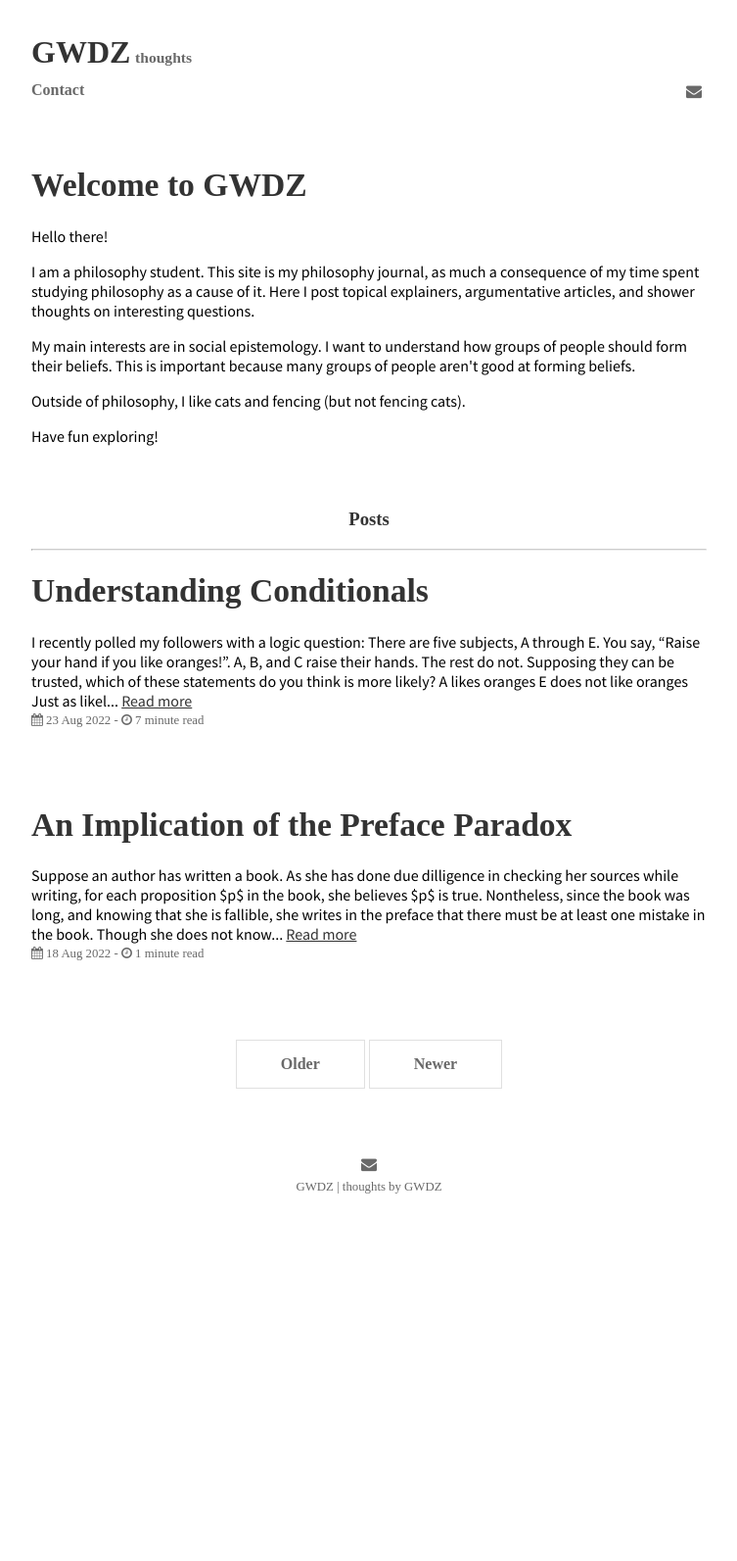
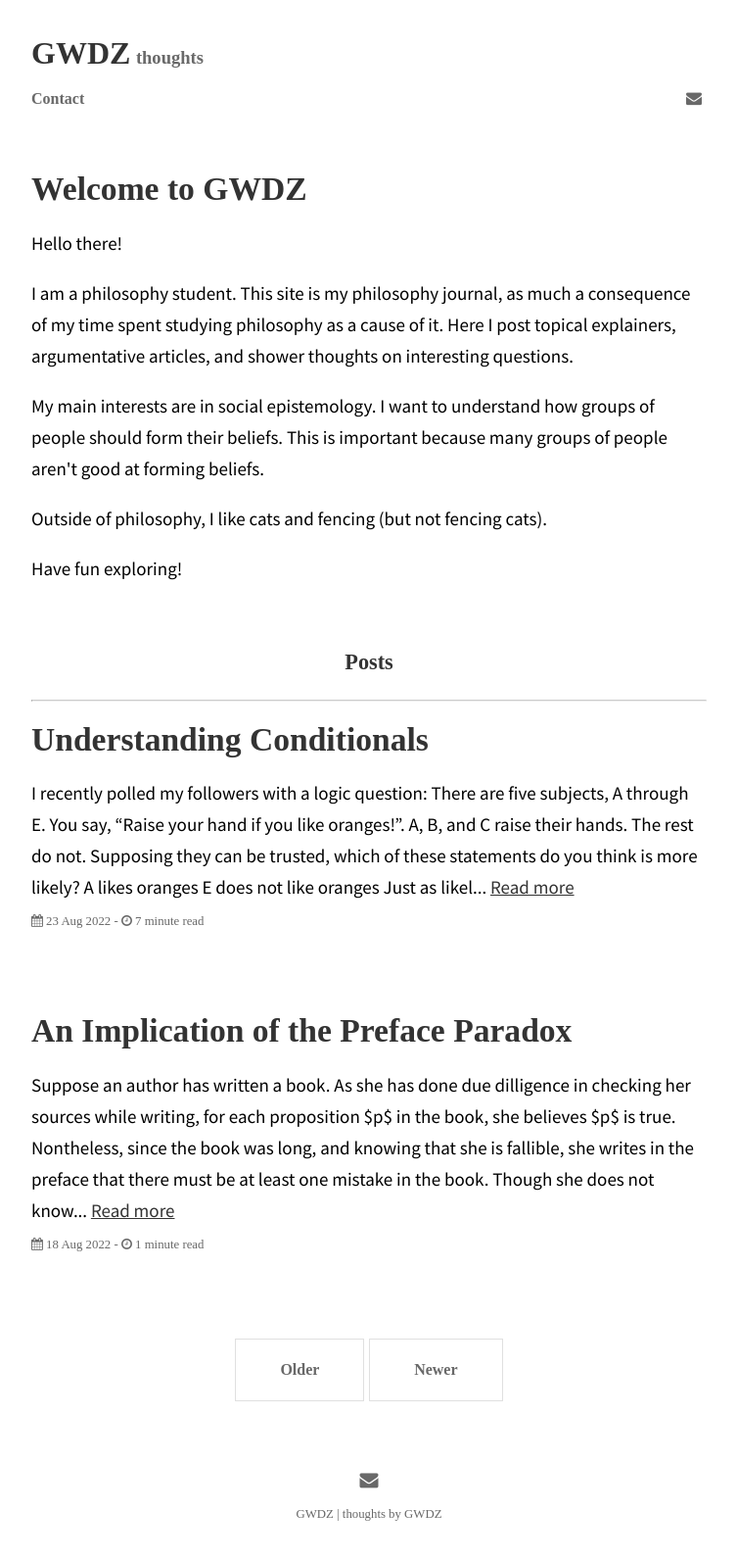
Before and after one commit to GWDZ-true/gwdz-site, a Jekyll site: the page built from index.html, in a window 1280 px wide. Shown: the whole page at 98% size, without its empty margins (263-1016 px from the left). Built offline with Jekyll 4.4.1, drawn with Linux system fonts in a browser that asks for light colours; some web fonts are replaced; the list of posts is cut into pages by our own code; before the commit the page ends 1251 px from its top, so only the background shows below that.

Commit message:
Update _base.scss

```diff
--- a/_sass/_base.scss
+++ b/_sass/_base.scss
@@ -4,9 +4,9 @@
 
 body {
   font-family: $serif-font-family;
-  //font-size: 19px; // 19
+  font-size: 19px; // 19
   color: $body-color;
-  //line-height: 2rem; // 1.9
+  line-height: 2rem; // 1.9
 }
 
 @media (max-width: $elements-responsive-width) {
@@ -20,7 +20,7 @@ body {
 }
 
 @media only screen and (max-width: 768px) {
-  body{
+  body {
     font-size: 17px;
   }
 }
```
